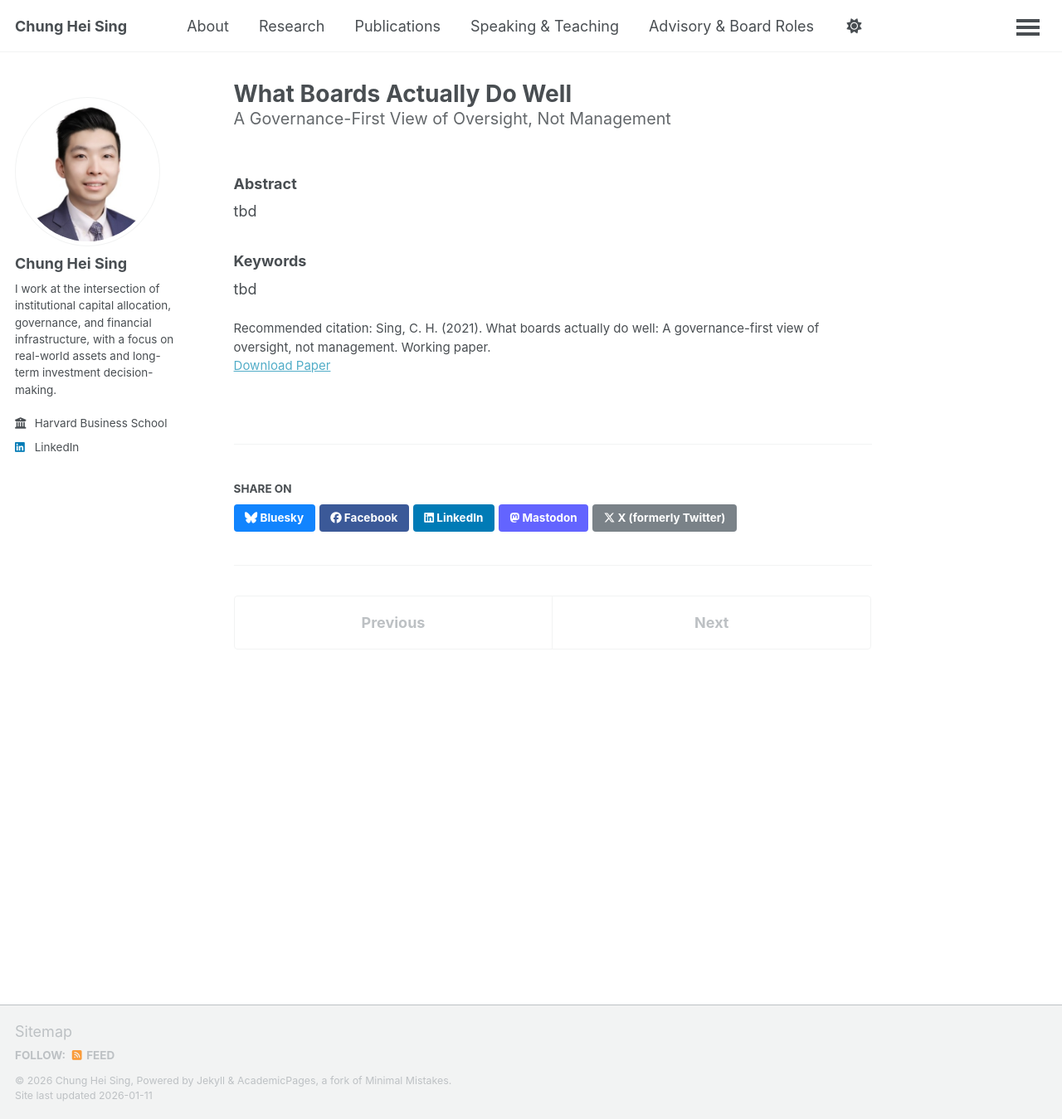
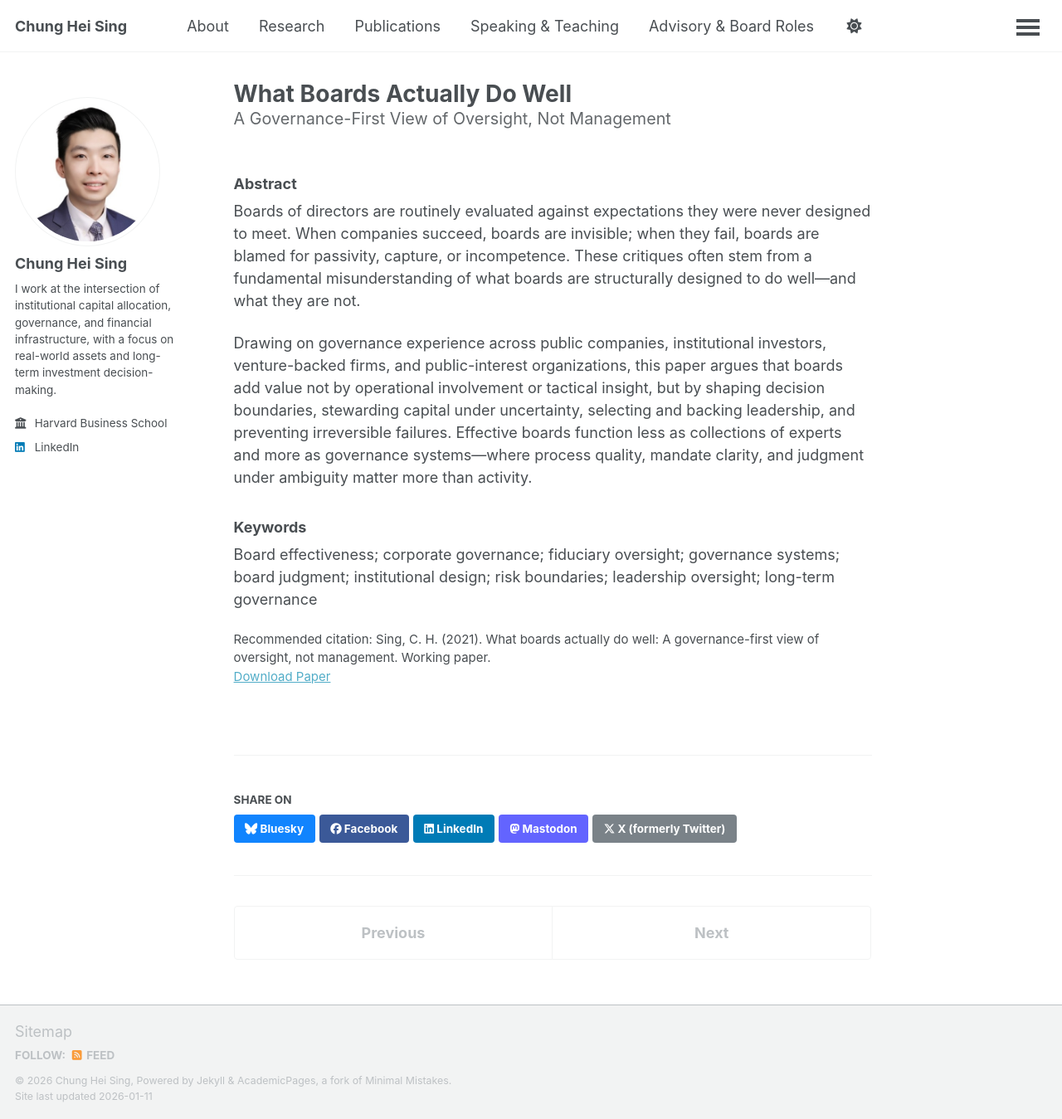
Before and after one commit to chungheising/chungheising.github.io, a Jekyll site: the page built from _publications/2021_02_What_Boards_Actually_Do_Well.md, in a window 1280 px wide and 1349 px high. Shown: the whole window at 83% size. Built offline with Jekyll 4.4.1, drawn with Linux system fonts in a browser that asks for light colours; a script bundle is joined from its source files by our own code; library files that are not in the unit come from our copies.

Commit message:
Update 2021_02_What_Boards_Actually_Do_Well.md

```diff
--- a/_publications/2021_02_What_Boards_Actually_Do_Well.md
+++ b/_publications/2021_02_What_Boards_Actually_Do_Well.md
@@ -7,14 +7,17 @@ date: 2021-02-01
 venue: "Working Paper"
 paper_date: "2021"
 category: governance
-excerpt: "tbd"
-paperurl: /files/Sing-2021_What_Boards_Actually_Do_Well_v6.pdf
+excerpt: "Boards add value not by managing operations, but by setting decision boundaries, stewarding capital under uncertainty, selecting leadership, and preventing irreversible failures."
+paperurl: /files/Sing_2021_What_Boards_Actually_Do_Well_v6.pdf
 citation: "Sing, C. H. (2021). What boards actually do well: A governance-first view of oversight, not management. Working paper."
 ---
 
 ### Abstract
 
-tbd
+Boards of directors are routinely evaluated against expectations they were never designed to meet. When companies succeed, boards are invisible; when they fail, boards are blamed for passivity, capture, or incompetence. These critiques often stem from a fundamental misunderstanding of what boards are structurally designed to do well—and what they are not.
+
+Drawing on governance experience across public companies, institutional investors, venture-backed firms, and public-interest organizations, this paper argues that boards add value not by operational involvement or tactical insight, but by shaping decision boundaries, stewarding capital under uncertainty, selecting and backing leadership, and preventing irreversible failures. Effective boards function less as collections of experts and more as governance systems—where process quality, mandate clarity, and judgment under ambiguity matter more than activity.
 
 ### Keywords
-tbd
+
+Board effectiveness; corporate governance; fiduciary oversight; governance systems; board judgment; institutional design; risk boundaries; leadership oversight; long-term governance
```
